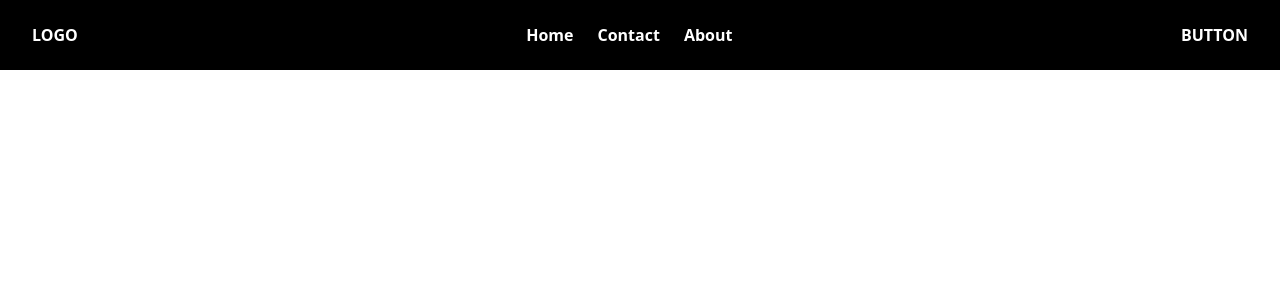
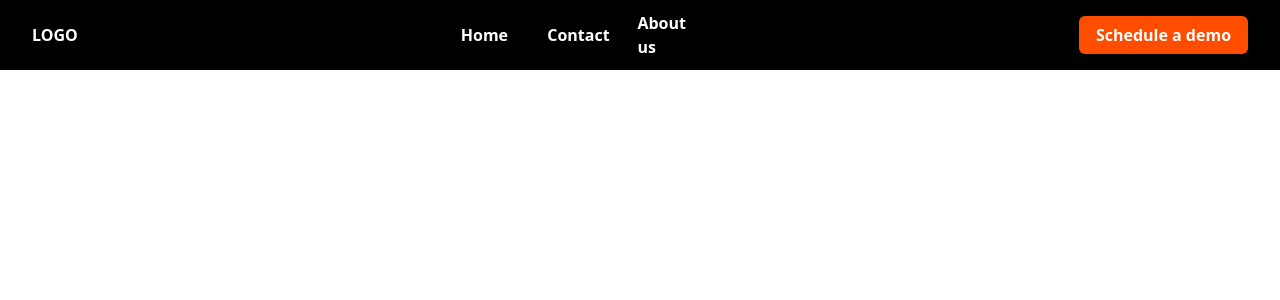
Before and after one commit to DinMSC/smart-home, a React (Vite) app in the folder fronted/: page / in a window 1280 px wide. Shown: the top 300 px of the page. Built offline with nearby package versions, Linux system fonts and the light colour scheme.

Commit message:
added effects

```diff
--- a/fronted/src/components/PageHeader.tsx
+++ b/fronted/src/components/PageHeader.tsx
@@ -1,3 +1,9 @@
+const MenuItem = ({ text }: { text: string }) => (
+  <div className='cursor-pointer h-[70px] w-[70px] pt-[5px] flex flex-row justify-center items-center border-b-[5px] border-transparent hover:border-[#FF4D00] hover:text-[#FF4D00]'>
+    <li>{text}</li>
+  </div>
+);
+
 const PageHeader = () => {
   return (
     <div className='flex flex-row w-full gap-4 bg-black text-white font-semibold'>
@@ -5,15 +11,19 @@ const PageHeader = () => {
       <div className='h-[70px] w-full flex justify-center items-center'>
         <ul
           id='menu'
-          className='hidden fixed top-0 right-0 px-10 py-16 z-50
-              md:relative md:flex md:p-0 md:bg-transparent md:flex-row md:space-x-6 cursor-pointer'
+          className='hidden fixed top-0 right-0 px-10 py-16 z-50 h-full justify-center items-center
+              md:relative md:flex md:p-0 md:bg-transparent md:flex-row md:space-x-6'
         >
-          <li>Home</li>
-          <li>Contact</li>
-          <li>About</li>
+          <MenuItem text='Home' />
+          <MenuItem text='Contact' />
+          <MenuItem text='About us' />
         </ul>
       </div>
-      <div className='flex flex-row items-center pr-8'>BUTTON</div>
+      <div className='flex flex-row justify-center items-center pr-8'>
+        <button className='flex flex-row justify-center items-center w-[169px] h-[38px] bg-[#FF4D00] rounded-md px-2 py-1'>
+          Schedule a demo
+        </button>
+      </div>
     </div>
   );
 };
```
